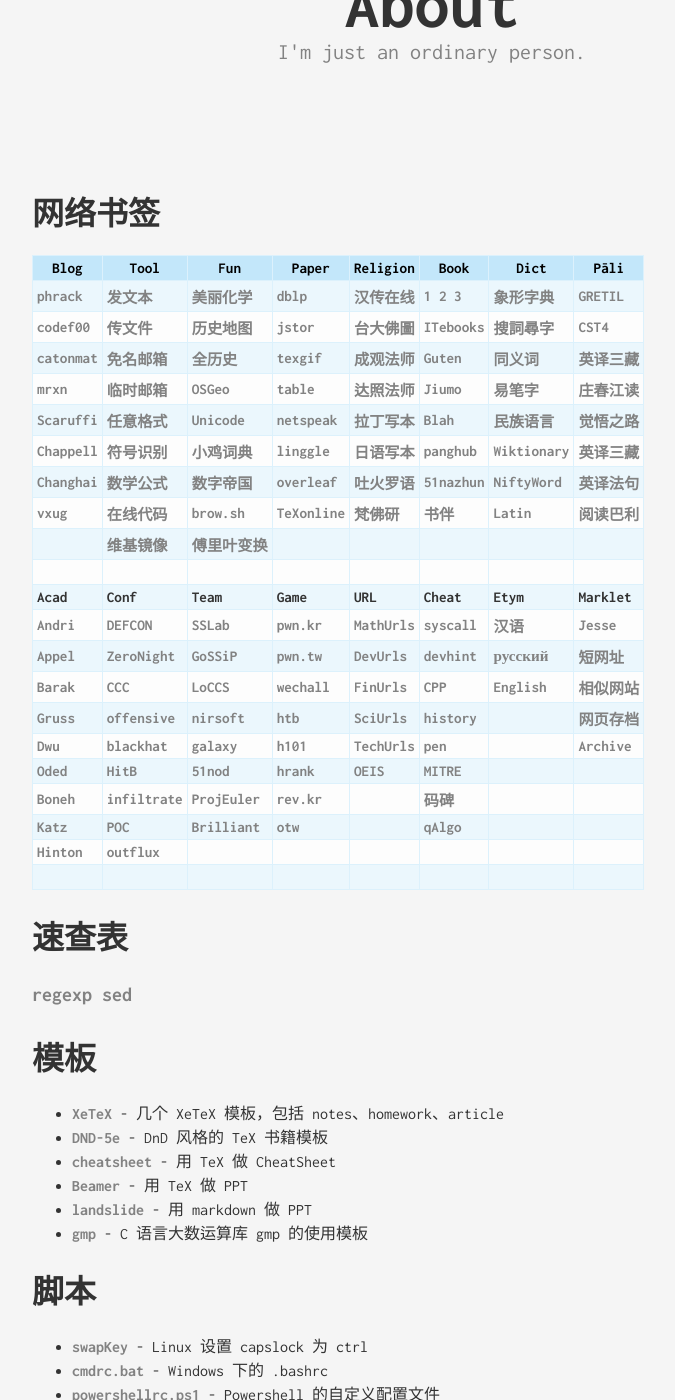
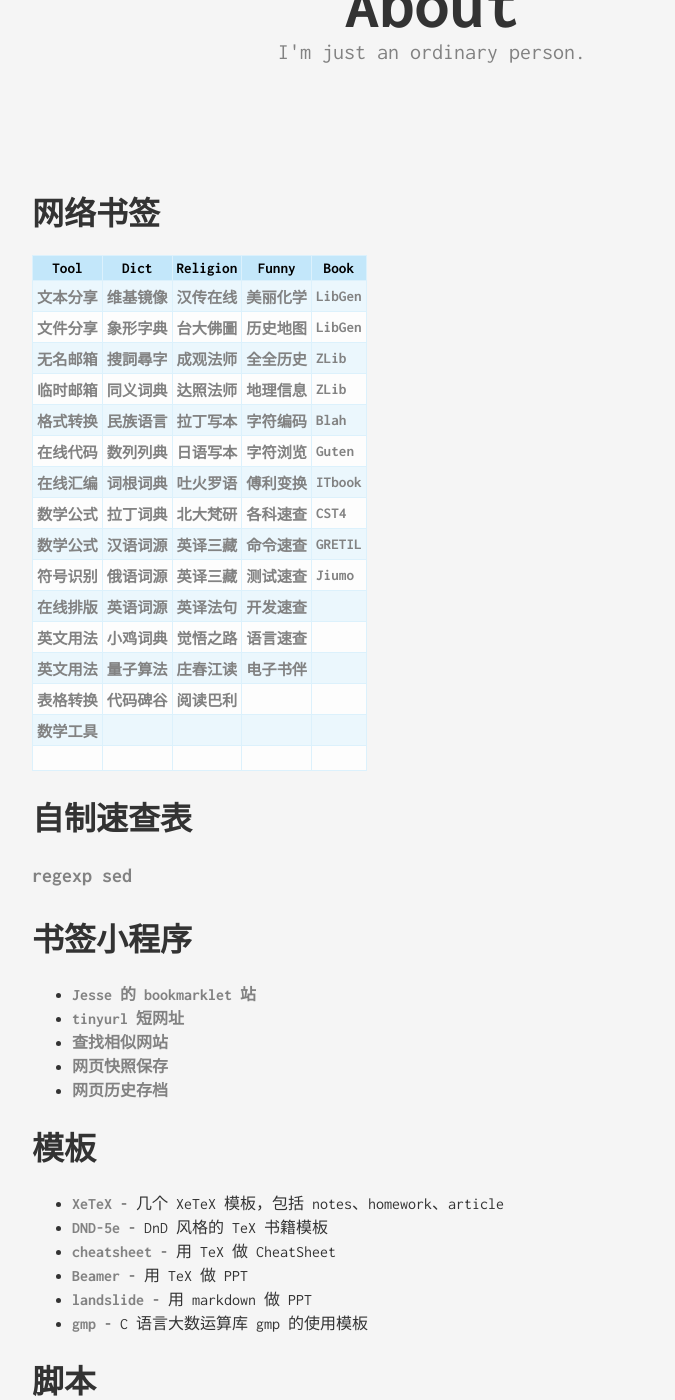
Before and after one commit to vainPointer/vainPointer.github.io, a Jekyll site: the page built from about.md, in a window 1280 px wide and 1400 px high, scrolled down 310 px. Shown: the whole window, without its empty margins (208-883 px from the left). Built offline with Jekyll 4.4.1, drawn with Linux system fonts in a browser that asks for light colours.

Commit message:
change about page

```diff
--- a/about.md
+++ b/about.md
@@ -7,33 +7,36 @@
 
 # 网络书签
 
-| Blog                                                         | Tool                                                         | Fun                                                      | Paper                                          | Religion                                                   | Book                                                         | Dict                                                | Pāli                                                         |
-| ------------------------------------------------------------ | ------------------------------------------------------------ | -------------------------------------------------------- | ---------------------------------------------- | ---------------------------------------------------------- | ------------------------------------------------------------ | --------------------------------------------------- | ------------------------------------------------------------ |
-| [phrack](http://phrack.org/)                                 | [发文本](https://paste.ubuntu.com/)                          | [美丽化学](http://www.envisioningchemistry.cn/)          | [dblp](https://dblp.uni-trier.de/)             | [汉传在线](http://cbetaonline.cn/)                         | [1](https://libgen.is/) [2](http://gen.lib.rus.ec/) [3](https://booksc.org/) | [象形字典](http://www.vividict.com/)                | [GRETIL](http://gretil.sub.uni-goettingen.de/gretil.html)    |
-| [codef00](http://codef00.com/projects)                       | [传文件](https://cowtransfer.com/)                           | [历史地图](http://geacron.com/home-zh-hans/)             | [jstor](https://www.jstor.org/)                | [台大佛圖](http://buddhism.lib.ntu.edu.tw/DLMBS/index.jsp) | [ITebooks](https://it-ebooks.info/)                          | [搜詞尋字](http://words.sinica.edu.tw/sou/sou.html) | [CST4](https://www.tipitaka.org/)                            |
-| [catonmat](https://catonmat.net/)                            | [免名邮箱](https://www.tutanota.com/)                        | [全历史](https://www.allhistory.com/)                    | [texgif](http://latex.codecogs.com/gif.latex?) | [成观法师](http://abtemple.org/index.php)                  | [Guten](https://www.gutenberg.org/)                          | [同义词](http://www.ximizi.com/Tongyici_Cidian.php) | [英译三藏](https://www.accesstoinsight.org/)                 |
-| [mrxn](https://mrxn.net/)                                    | [临时邮箱](https://10minutemail.com/)                        | [OSGeo](http://www.osgeo.cn/)                            | [table](https://tableconvert.com/)             | [达照法师](http://www.shidazhao.com/)                      | [Jiumo](https://www.jiumodiary.com/)                         | [易笔字](http://www.yibizi.com/)                    | [庄春江读](http://agama.buddhason.org/)                      |
-| [Scaruffi](https://www.scaruffi.com/)                        | [任意格式](http://www.alltoall.net/)                         | [Unicode](https://www.ziti163.com/uni/index.shtml)       | [netspeak](http://www.netspeak.org/)           | [拉丁写本](https://spotlight.vatlib.it/)                   | [Blah](https://blah.me/)                                     | [民族语言](http://www.mzywfy.org.cn/)               | [觉悟之路](http://dhamma.sutta.org/index2.htm)               |
-| [Chappell](https://www.geoffchappell.com/)                   | [符号识别](http://detexify.kirelabs.org/classify.html)       | [小鸡词典](https://jikipedia.com/)                       | [linggle](http://linggle.com/)                 | [日语写本](https://koshakyo-database.icabs.ac.jp/canons)   | [panghub](http://panghubook.cn/)                             | [Wiktionary](https://en.wiktionary.org/)            | [英译三藏](http://www.buddha-vacana.org/)                    |
-| [Changhai](https://www.changhai.org/articles/science/mathematics/riemann_hypothesis/) | [数学公式](https://zh.numberempire.com/latexequationeditor.php) | [数字帝国](https://zh.numberempire.com/)                 | [overleaf](https://www.overleaf.com/learn)     | [吐火罗语](http://www.univie.ac.at/tocharian)              | [51nazhun](https://kindle.51nazhun.pub/)                     | [NiftyWord](https://www.niftyword.com/)             | [英译法句](https://www.tipitaka.net/tipitaka/dhp/index.php)  |
-| [vxug](https://vxug.fakedoma.in/)                            | [在线代码](https://tool.lu/coderunner)                       | [brow.sh](https://www.brow.sh/)                          | [TeXonline](https://www.latexlive.com/)        | [梵佛研](http://www.fanfoyan.net/input.html)               | [书伴](https://bookfere.com/tools)                           | [Latin](http://archives.nd.edu/words.html)          | [阅读巴利](https://github.com/iapt-platform/mint)            |
-|                                                              | [维基镜像](http://www.zgc261.com/wikipedia.html)             | [傅里叶变换](http://www.jezzamon.com/fourier/zh-cn.html) |                                                |                                                            |                                                              |                                                     |                                                              |
-|                                                              |                                                              |                                                          |                                                |                                                            |                                                              |                                                     |                                                              |
-| **Acad**                                                     | **Conf**                                                     | **Team**                                                 | **Game**                                       | **URL**                                                    | **Cheat**                                                    | **Etym**                                            | **Marklet**                                                  |
-| [Andri](https://syssec.mistakenot.net/)                      | [DEFCON](https://media.defcon.org/DEF%21CON%2027/)           | [SSLab](https://gts3.org/)                               | [pwn.kr](http://pwnable.kr/play.php)           | [MathUrls](https://mathurls.com/)                          | [syscall](http://syscalls.kernelgrok.com/)                   | [汉语](http://hanziyuan.net/)                       | [Jesse](https://www.squarefree.com/bookmarklets/)            |
-| [Appel](https://www.cs.princeton.edu/~appel/)                | [ZeroNight](https://zeronights.ru/)                          | [GoSSiP](https://loccs.sjtu.edu.cn/wiki/doku.php)        | [pwn.tw](https://pwnable.tw/)                  | [DevUrls](https://devurls.com/)                            | [devhint](https://devhints.io)                               | [русский](http://etymolog.ruslang.ru/index.php)     | [短网址](javascript:void%28location.href='https://tinyurl.com/create.php?url='+encodeURIComponent%28location.href%29%29) |
-| [Barak](https://www.boazbarak.org/)                          | [CCC](https://www.ccc.de/)                                   | [LoCCS](https://loccs.sjtu.edu.cn/main/publication/)     | [wechall](https://www.wechall.net/)            | [FinUrls](https://finurls.com/)                            | [CPP](https://caiorss.github.io/C-Cpp-Notes/)                | [English](http://www.etymonline.com/)               | [相似网站](javascript:location.href='https://www.similarsitesearch.com/search/?URL='+encodeURIComponent%28document.location.href%29+'&src=bmt';) |
-| [Gruss](https://gruss.cc/)                                   | [offensive](https://www.offensivecon.org/)                   | [nirsoft](http://www.nirsoft.net/programmer_tools.html)  | [htb](https://www.hackthebox.eu/)              | [SciUrls](https://sciurls.com/)                            | [history](https://cheatography.com/tag/history/)             |                                                     | [网页存档](javascript:void%28open%28'http://archive.today/?run=1&url='+encodeURIComponent%28document.location%29%29%29) |
-| [Dwu](https://www.cs.virginia.edu/dwu4/projects.html)        | [blackhat](https://www.blackhat.com/)                        | [galaxy](http://galaxylab.org/)                          | [h101](https://ctf.hacker101.com/)             | [TechUrls](https://techurls.com/)                          | [pen](https://highon.coffee/blog/cheat-sheet/)               |                                                     | [Archive](javascript:location.href='https://web.archive.org/save/'+location.href.split%28'?'%29[0]) |
-| [Oded](http://www.wisdom.weizmann.ac.il/~/oded/)             | [HitB](https://conference.hitb.org/)                         | [51nod](https://www.51nod.com/focus.html)                | [hrank](https://www.hackerrank.com/)           | [OEIS](http://oeis.org/)                                   | [MITRE](https://attack.mitre.org/)                           |                                                     |                                                              |
-| [Boneh](http://crypto.stanford.edu/~dabo/)                   | [infiltrate](https://infiltratecon.com/)                     | [ProjEuler](https://projecteuler.net/about)              | [rev.kr](http://reversing.kr/)                 |                                                            | [码碑](http://rosettacode.org/wiki/Rosetta_Code)             |                                                     |                                                              |
-| [Katz](http://www.cs.umd.edu/~jkatz/)                        | [POC](http://powerofcommunity.net/)                          | [Brilliant](https://brilliant.org/courses/#recent)       | [otw](http://overthewire.org/wargames/)        |                                                            | [qAlgo](http://quantumalgorithmzoo.org/)                     |                                                     |                                                              |
-| [Hinton](https://www.cs.toronto.edu/~hinton/)                | [outflux](https://outflux.net/slides/)                       |                                                          |                                                |                                                            |                                                              |                                                     |                                                              |
-|                                                              |                                                              |                                                          |                                                |                                                            |                                                              |                                                     |                                                              |
+| Tool                                                         | Dict                                                  | Religion                                                    | Funny                                                  | Book                                                      |
+| ------------------------------------------------------------ | ----------------------------------------------------- | ----------------------------------------------------------- | ------------------------------------------------------ | --------------------------------------------------------- |
+| [文本分享](https://paste.ubuntu.com/)                        | [维基镜像](http://www.zgc261.com/wikipedia.html)      | [汉传在线](http://cbetaonline.cn/)                          | [美丽化学](http://www.envisioningchemistry.cn/)        | [LibGen](https://libgen.is/)                              |
+| [文件分享](https://cowtransfer.com/)                         | [象形字典](http://www.vividict.com/)                  | [台大佛圖](http://buddhism.lib.ntu.edu.tw/DLMBS/index.jsp)  | [历史地图](http://geacron.com/home-zh-hans/)           | [LibGen](http://gen.lib.rus.ec/)                          |
+| [无名邮箱](https://www.tutanota.com/)                        | [搜詞尋字](http://words.sinica.edu.tw/sou/sou.html)   | [成观法师](http://abtemple.org/index.php)                   | [全全历史](https://www.allhistory.com/)                | [ZLib](https://booksc.org/)                               |
+| [临时邮箱](https://10minutemail.com/)                        | [同义词典](http://www.ximizi.com/Tongyici_Cidian.php) | [达照法师](http://www.shidazhao.com/)                       | [地理信息](http://www.osgeo.cn/)                       | [ZLib](https://book4you.org)                              |
+| [格式转换](http://www.alltoall.net/)                         | [民族语言](http://www.mzywfy.org.cn/)                 | [拉丁写本](https://spotlight.vatlib.it/)                    | [字符编码](https://www.ziti163.com/uni/index.shtml)    | [Blah](https://blah.me/)                                  |
+| [在线代码](https://tool.lu/coderunner)                       | [数列列典](http://oeis.org/)                          | [日语写本](https://koshakyo-database.icabs.ac.jp/canons)    | [字符浏览](https://www.brow.sh/)                       | [Guten](https://www.gutenberg.org/)                       |
+| [在线汇编](https://godbolt.org/)                             | [词根词典](https://www.niftyword.com/)                | [吐火罗语](http://www.univie.ac.at/tocharian)               | [傅利变换](http://www.jezzamon.com/fourier/zh-cn.html) | [ITbook](https://it-ebooks.info/)                         |
+| [数学公式](https://www.latexlive.com/)                       | [拉丁词典](http://archives.nd.edu/words.html)         | [北大梵研](http://www.fanfoyan.net/input.html)              | [各科速查](https://cheatography.com/tag/history/)      | [CST4](https://www.tipitaka.org/)                         |
+| [数学公式](https://zh.numberempire.com/latexequationeditor.php) | [汉语词源](http://hanziyuan.net/)                     | [英译三藏](https://www.accesstoinsight.org/)                | [命令速查](https://highon.coffee/blog/cheat-sheet/)    | [GRETIL](http://gretil.sub.uni-goettingen.de/gretil.html) |
+| [符号识别](http://detexify.kirelabs.org/classify.html)       | [俄语词源](http://etymolog.ruslang.ru/index.php)      | [英译三藏](http://www.buddha-vacana.org/)                   | [测试速查](https://attack.mitre.org/)                  | [Jiumo](https://www.jiumodiary.com/)                      |
+| [在线排版](https://www.overleaf.com/learn)                   | [英语词源](http://www.etymonline.com/)                | [英译法句](https://www.tipitaka.net/tipitaka/dhp/index.php) | [开发速查](https://devhints.io)                        |                                                           |
+| [英文用法](http://linggle.com/)                              | [小鸡词典](https://jikipedia.com/)                    | [觉悟之路](http://dhamma.sutta.org/index2.htm)              | [语言速查](https://caiorss.github.io/C-Cpp-Notes/)     |                                                           |
+| [英文用法](http://www.netspeak.org/)                         | [量子算法](http://quantumalgorithmzoo.org/)           | [庄春江读](http://agama.buddhason.org/)                     | [电子书伴](https://bookfere.com/tools)                 |                                                           |
+| [表格转换](https://tableconvert.com/)                        | [代码碑谷](http://rosettacode.org/wiki/Rosetta_Code)  | [阅读巴利](https://github.com/iapt-platform/mint)           |                                                        |                                                           |
+| [数学工具](https://zh.numberempire.com/)                     |                                                       |                                                             |                                                        |                                                           |
+|                                                              |                                                       |                                                             |                                                        |                                                           |
 
-# 速查表
+# 自制速查表
 
 [regexp](/download/cheatsheets/regexp.pdf) [sed](/download/cheatsheets/sed.pdf)
+
+# 书签小程序
+
+- [Jesse 的 bookmarklet 站](https://www.squarefree.com/bookmarklets/)
+- [tinyurl 短网址](javascript:void%28location.href='https://tinyurl.com/create.php?url='+encodeURIComponent%28location.href%29%29)
+- [查找相似网站](javascript:location.href='https://www.similarsitesearch.com/search/?URL='+encodeURIComponent%28document.location.href%29+'&src=bmt';)
+- [网页快照保存](javascript:void%28open%28'http://archive.today/?run=1&url='+encodeURIComponent%28document.location%29%29%29)
+- [网页历史存档](javascript:location.href='https://web.archive.org/save/'+location.href.split%28'?'%29[0])
 
 # 模板
 
```
Also changed, not shown: other parts of about.md (+1 -1 lines).
